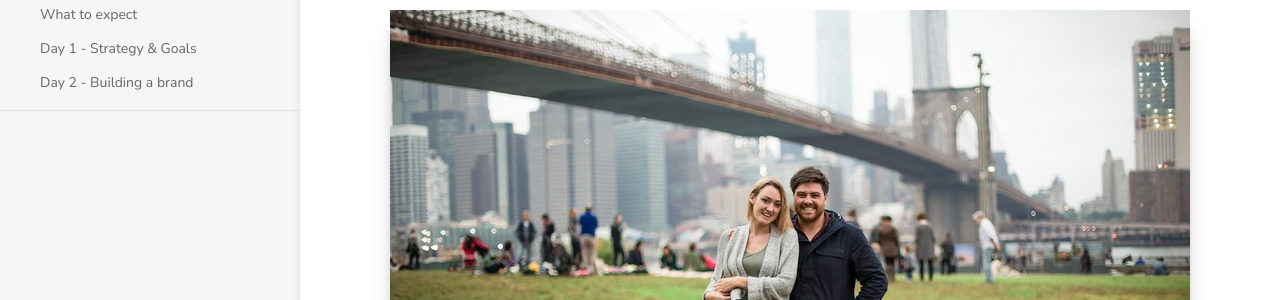
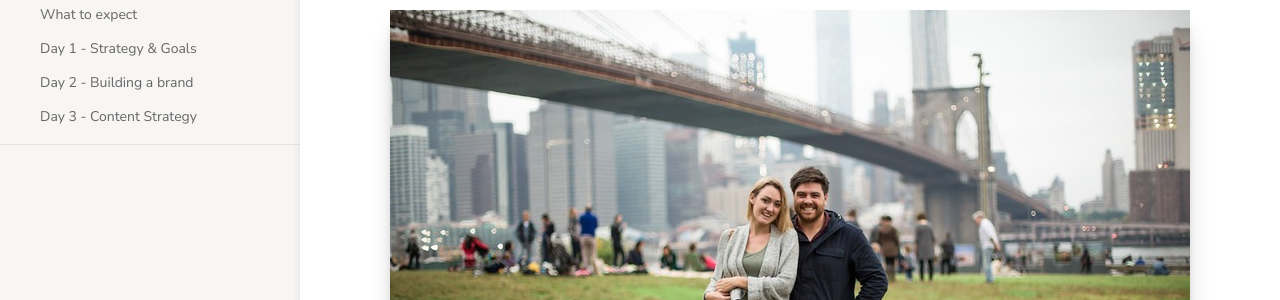
Before and after one commit to tinamayswinkels/7-day-instagram, a Jekyll site: the page built from index.md, in a window 1280 px wide and 900 px high. Shown: the part 223-523 px from the top of the window. Built offline with Jekyll 4.4.1, drawn with Linux system fonts in a browser that asks for light colours; nearby versions of some CDN libraries.

Commit message:
Updated '_docs/a-7-Day-Challenge/day-3---content-strategy.md' via CloudCannon

```diff
--- a/_docs/a-7-Day-Challenge/day-3---content-strategy.md
+++ b/_docs/a-7-Day-Challenge/day-3---content-strategy.md
@@ -2,7 +2,8 @@
 title: Day 3 - Content Strategy
 category: 7 Day Challenge
 order: 2
-published: false
+published: true
+permalink: /day-3
 ---
 
 Hopefully by now you have a better understanding of your big picture goals, your brand personality and values and what you want to communicate to your target audience.&nbsp;
```
